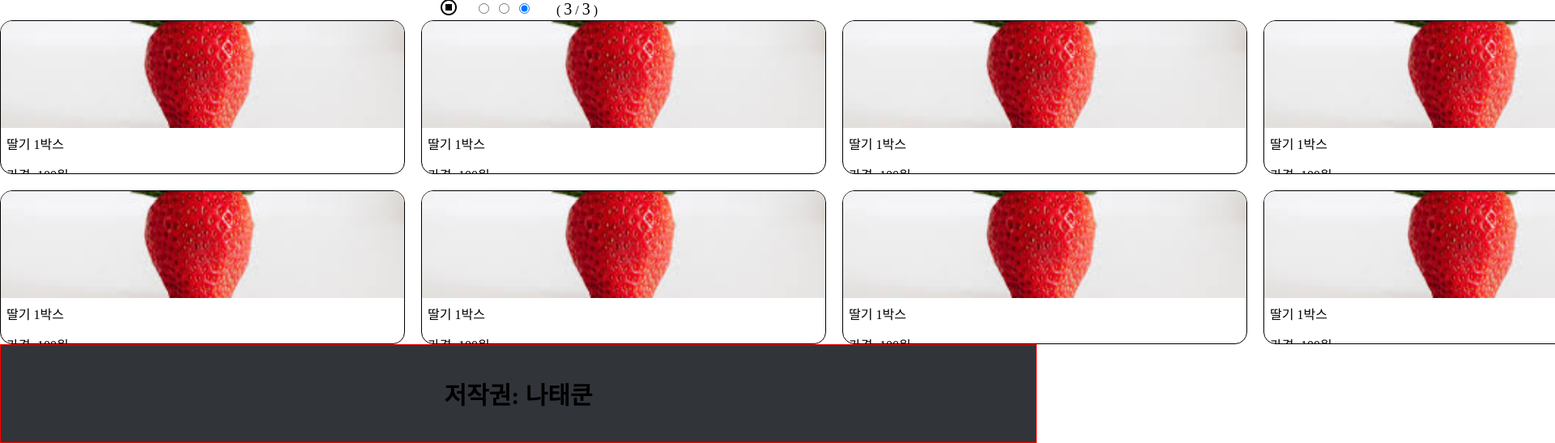
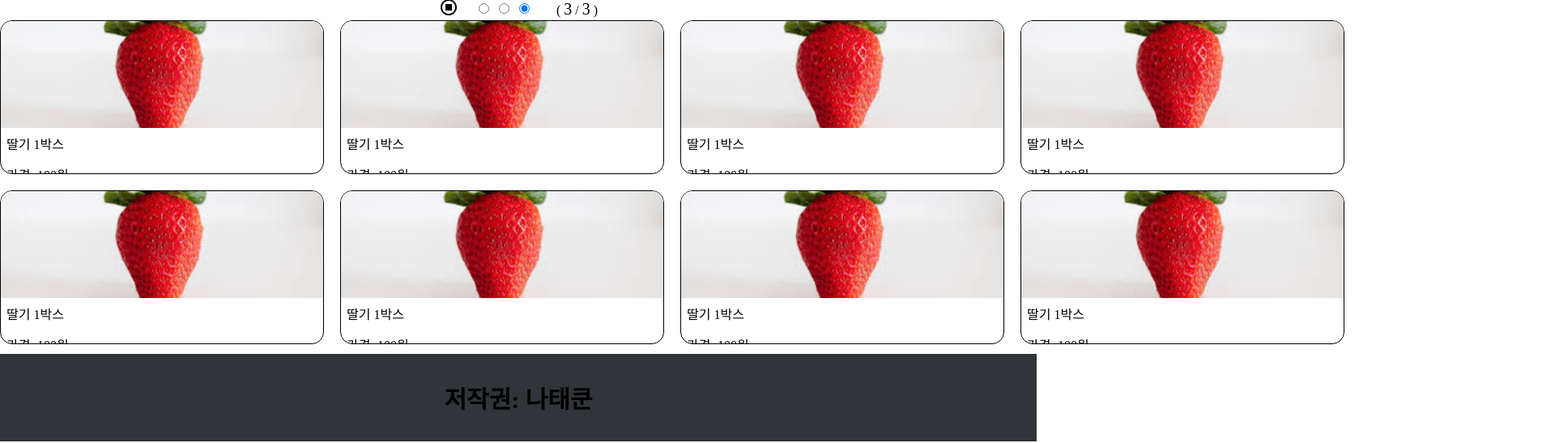
Before and after one commit to smathj/learn_html_css, a plain HTML site: page project/main.html in a window 1280 px wide. Shown: the part 255-802 px from the top of the page at 81% size, 1920 px wide, since content can reach past the window. Drawn offline with nearby package versions, Linux system fonts and the light colour scheme.

Commit message:
미디어 쿼리

```diff
--- a/project/css/common.css
+++ b/project/css/common.css
@@ -42,11 +42,11 @@ body {
     height: 50vh;
     display: grid;
     /*grid-template-columns: repeat(4, 1fr);*/
-    grid-template-rows: repeat(2, 1fr);
-    grid-template-columns: repeat(4, minmax(500px, 500px));
+    /*grid-template-rows: repeat(2, 1fr);*/
+    /*grid-template-columns: repeat(4, minmax(400px, 400px));*/
     /*gap: 1rem 1rem;*/
     gap: 20px 20px;
-    justify-content: space-around;
+    justify-content: space-evenly;
 
 
 }
@@ -106,14 +106,23 @@ body {
 
 
 .footer {
-    border: 1px solid red;
     height: 15vh;
+    display: flex;
+    flex-direction: column-reverse;
+    justify-content: end;
+    align-items: center;
+
+}
+
+.footer > div {
+    height: 90%;
+    width: 100%;
+    font-size: 30px;
+    font-weight: bold;
     background-color: #31353a;
     display: flex;
     justify-content: center;
     align-items: center;
-    font-size: 30px;
-    font-weight: bold;
 }
 
 
@@ -221,7 +230,6 @@ body {
         /*grid-template-columns: repeat(auto-fit, minmax(200px, 200px));*/
         grid-template-columns: repeat(4, minmax(200px, 200px));
         overflow: hidden;
-        justify-content: space-evenly;
     }
 
 
@@ -238,7 +246,8 @@ body {
 
         /* 데스크톱용 스타일 */
         grid-template-rows: repeat(2, 1fr);
-        grid-template-columns: repeat(4, minmax(500px, 500px));
+        /*grid-template-columns: repeat(4, minmax(500px, 500px));*/
+        grid-template-columns: repeat(4, minmax(400px, 450px));
     }
 
     .card:hover > .card_img_bg_icon {
```
